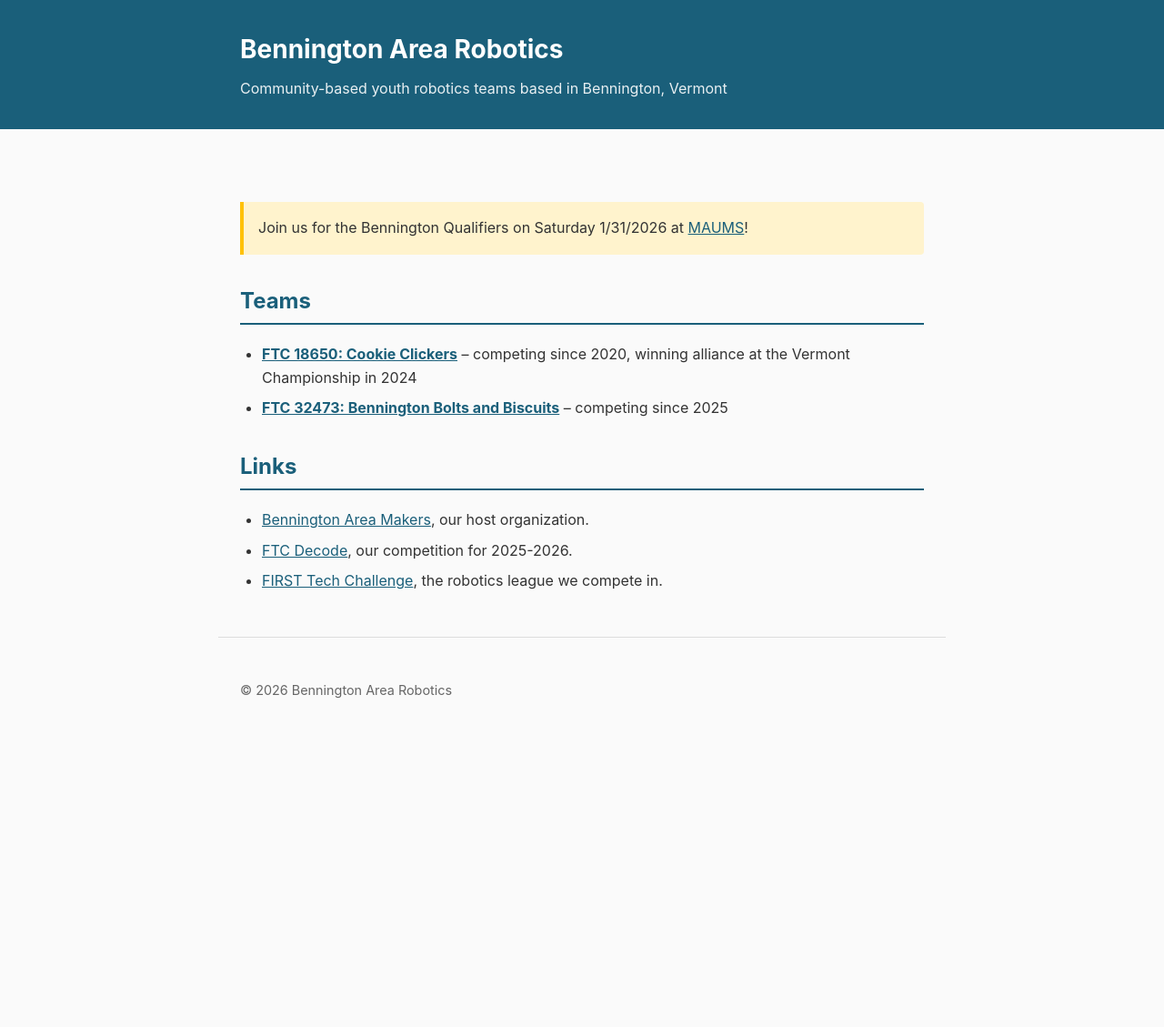
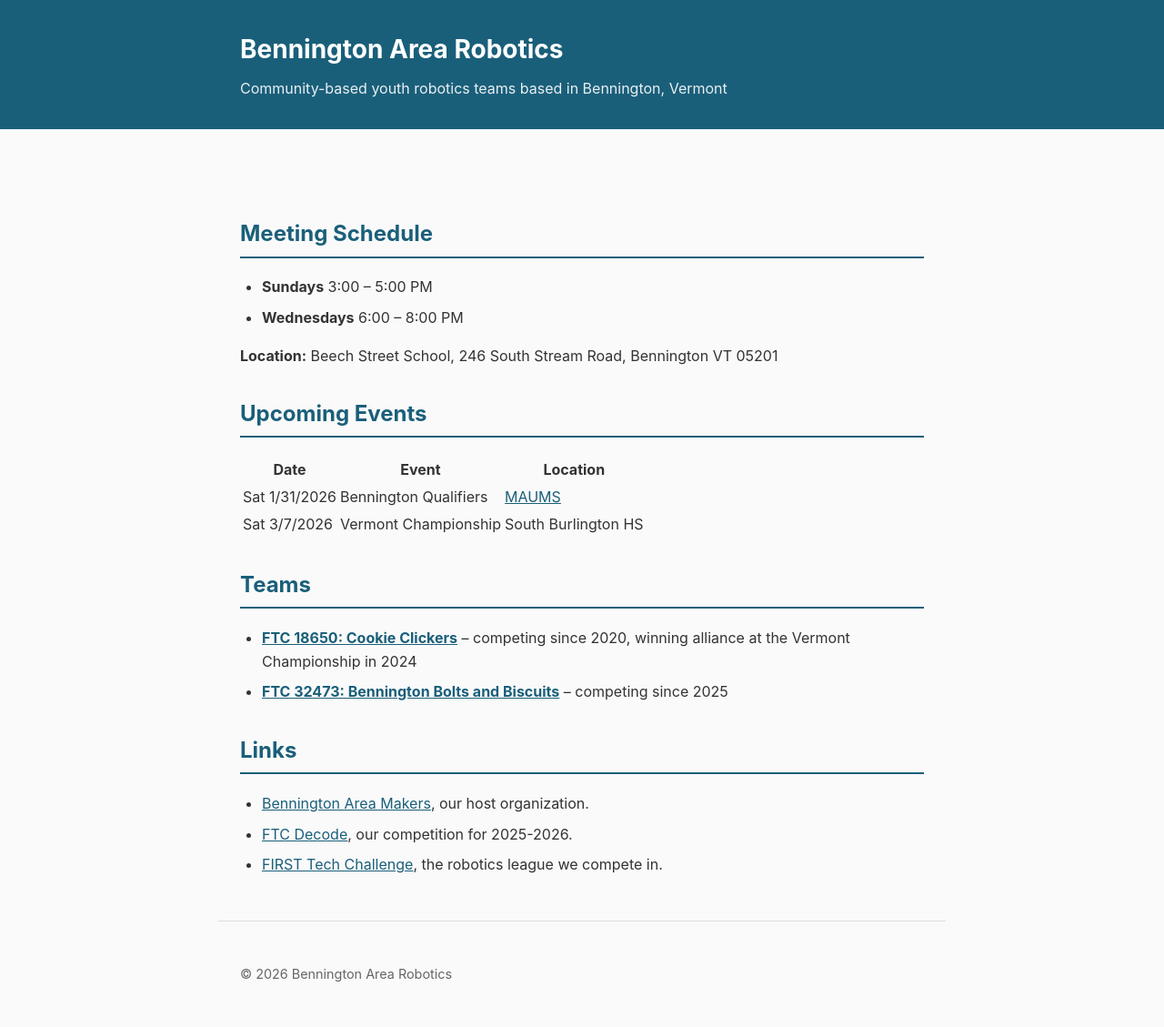
Before and after one commit to bennington-area-robotics/bennington-area-robotics.github.io, a Jekyll site: the page built from index.md, in a window 1280 px wide. Shown: the whole page at 91% size. Built offline with Jekyll 4.4.1, drawn with Linux system fonts in a browser that asks for light colours; before the commit the page ends 900 px from its top, so only the background shows below that.

Commit message:
updates README

```diff
--- a/index.md
+++ b/index.md
@@ -3,9 +3,19 @@ layout: default
 title: Home
 ---
 
-<div class="highlight">
-Join us for the Bennington Qualifiers on Saturday 1/31/2026 at <a href="https://maps.app.goo.gl/zE9WbCbWNENq3pGUA">MAUMS</a>!
-</div>
+## Meeting Schedule
+
+- **Sundays** 3:00 – 5:00 PM
+- **Wednesdays** 6:00 – 8:00 PM
+
+**Location:** Beech Street School, 246 South Stream Road, Bennington VT 05201
+
+## Upcoming Events
+
+| Date | Event | Location |
+|------|-------|----------|
+| Sat 1/31/2026 | Bennington Qualifiers | [MAUMS](https://maps.app.goo.gl/zE9WbCbWNENq3pGUA) |
+| Sat 3/7/2026 | Vermont Championship | South Burlington HS |
 
 ## Teams
 
```
